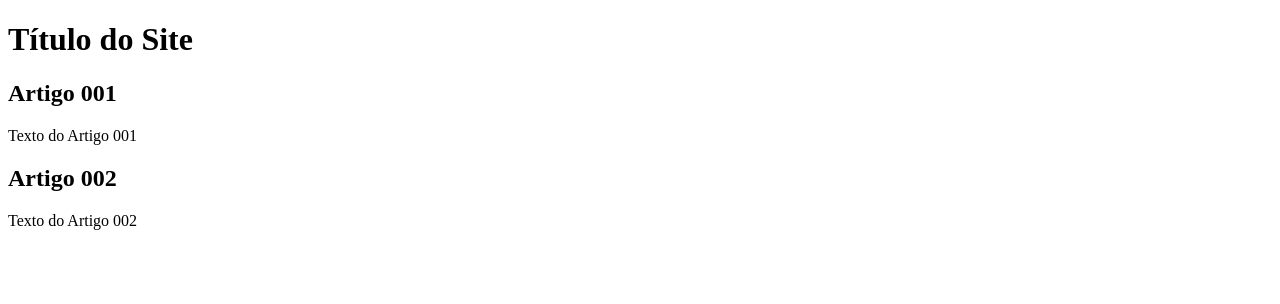
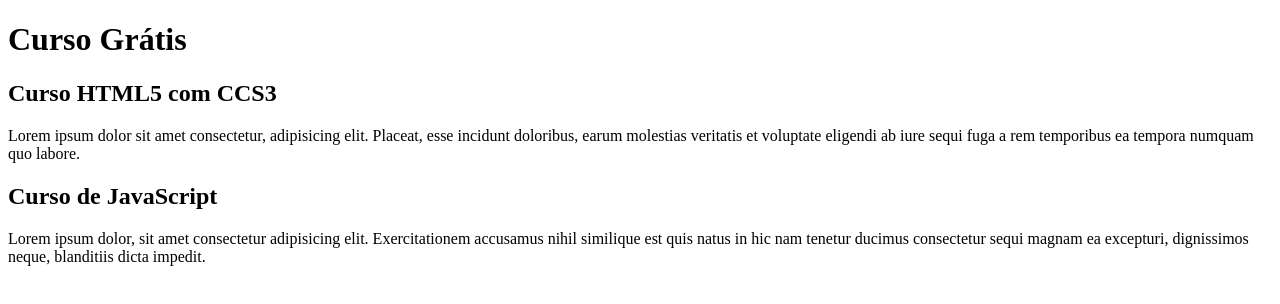
Before and after one commit to rfsantos2010/projeto_site, a plain HTML site: page index.html in a window 1280 px wide. Drawn offline with Linux system fonts and the light colour scheme.

Commit message:
Comecei a escrever o conteúdo

```diff
--- a/index.html
+++ b/index.html
@@ -8,14 +8,14 @@
 <body>
     <main>
         <header>
-            <h1> Título do Site</h1>
+            <h1> Curso Grátis</h1>
         </header>
         <article>
-            <h2>Artigo 001</h2>
-            <p>Texto do Artigo 001</p>
+            <h2>Curso HTML5 com CCS3</h2>
+            <p>Lorem ipsum dolor sit amet consectetur, adipisicing elit. Placeat, esse incidunt doloribus, earum molestias veritatis et voluptate eligendi ab iure sequi fuga a rem temporibus ea tempora numquam quo labore.</p>
         </article>
-            <h2>Artigo 002</h2>
-            <p>Texto do Artigo 002</p>
+            <h2>Curso de JavaScript</h2>
+            <p>Lorem ipsum dolor, sit amet consectetur adipisicing elit. Exercitationem accusamus nihil similique est quis natus in hic nam tenetur ducimus consectetur sequi magnam ea excepturi, dignissimos neque, blanditiis dicta impedit.</p>
         <article>
 
         </article>
```
